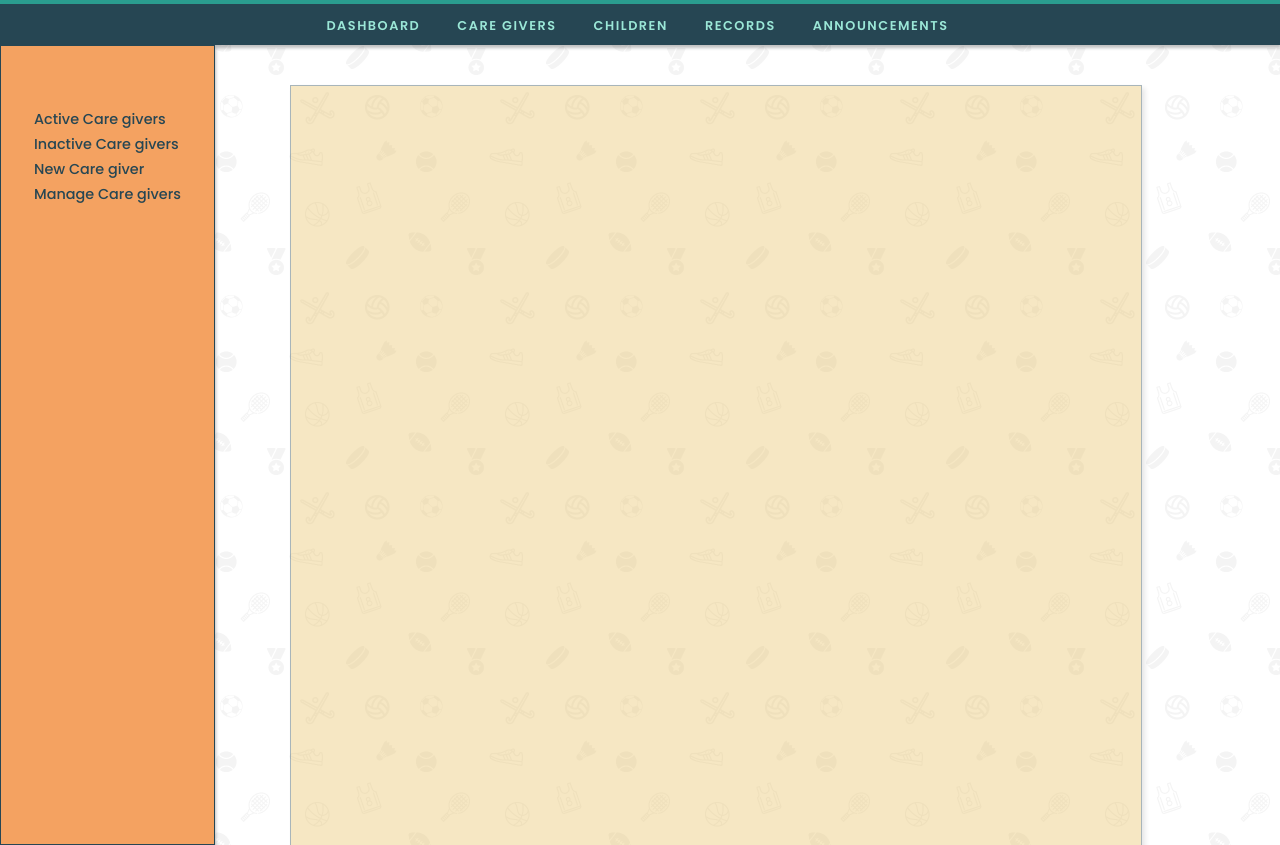
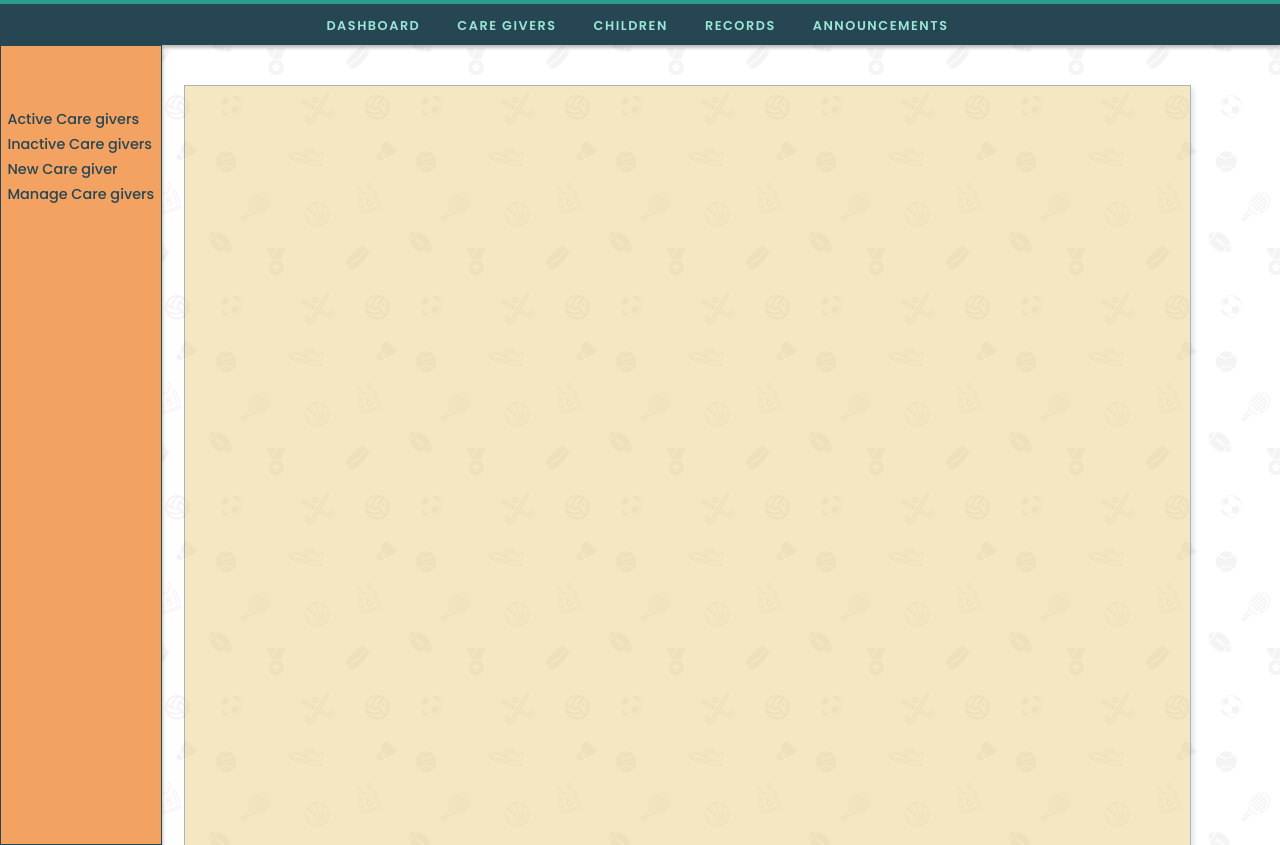
Before and after one commit to mfadhili/Furaha-Center, a plain HTML site: page index.html in a window 1280 px wide. Shown: the part 65-910 px from the top of the page. Drawn offline with Linux system fonts and the light colour scheme.

Commit message:
fix: main-content area responsiveness
Main content area will be justified to flex-start with desktop display and center in mobile & tablet displays. Margins will also set to 2% of container.

```diff
--- a/css/main-content.css
+++ b/css/main-content.css
@@ -21,21 +21,27 @@
 }
 .main-area{
   display: flex;
-  justify-content: flex-start;
+  justify-content: center;
 }
 
 .container {
-  width: 80%;
+  width: 96%;
   height: 800px;
 
   border: 1px solid var(--clr-dark);
   box-shadow: 3px 3px 5px rgba(0, 0, 0, 0.25);
 
-  margin-left: 7%;
-  margin-top: 40px;
-  margin-bottom: 40px;
+  margin: 40px 2%;
 
   background-color: var(--clr-accent-light);
   opacity: 0.4;
+}
 
+@media only screen and (min-width: 750px) {
+  .main-area{
+    justify-content: flex-start;
+  }
+  .container {
+    width: 90%
+  }
 }
--- a/css/nav-bar.css
+++ b/css/nav-bar.css
@@ -59,10 +59,17 @@
   display: flex;
   height: 100vh;
   flex-direction: column;
+
 }
 
 .main-area {
   overflow-y: auto;
+  display: flex;
+  justify-items: center;
+}
+
+.main-area.container {
+  width: 100%;
 }
 
 .side-bar {
@@ -116,14 +123,15 @@
  }
 
 /* Modifications for Desktop*/
-@media only screen and (min-width: 700px) {
+@media only screen and (min-width: 750px) {
   .nav-container {
     width: 50%;
   }
 
   /* side bar */
   .main-area {
-    flex: 5;
+    flex: 7;
+
   }
 
   .side-bar {
```
